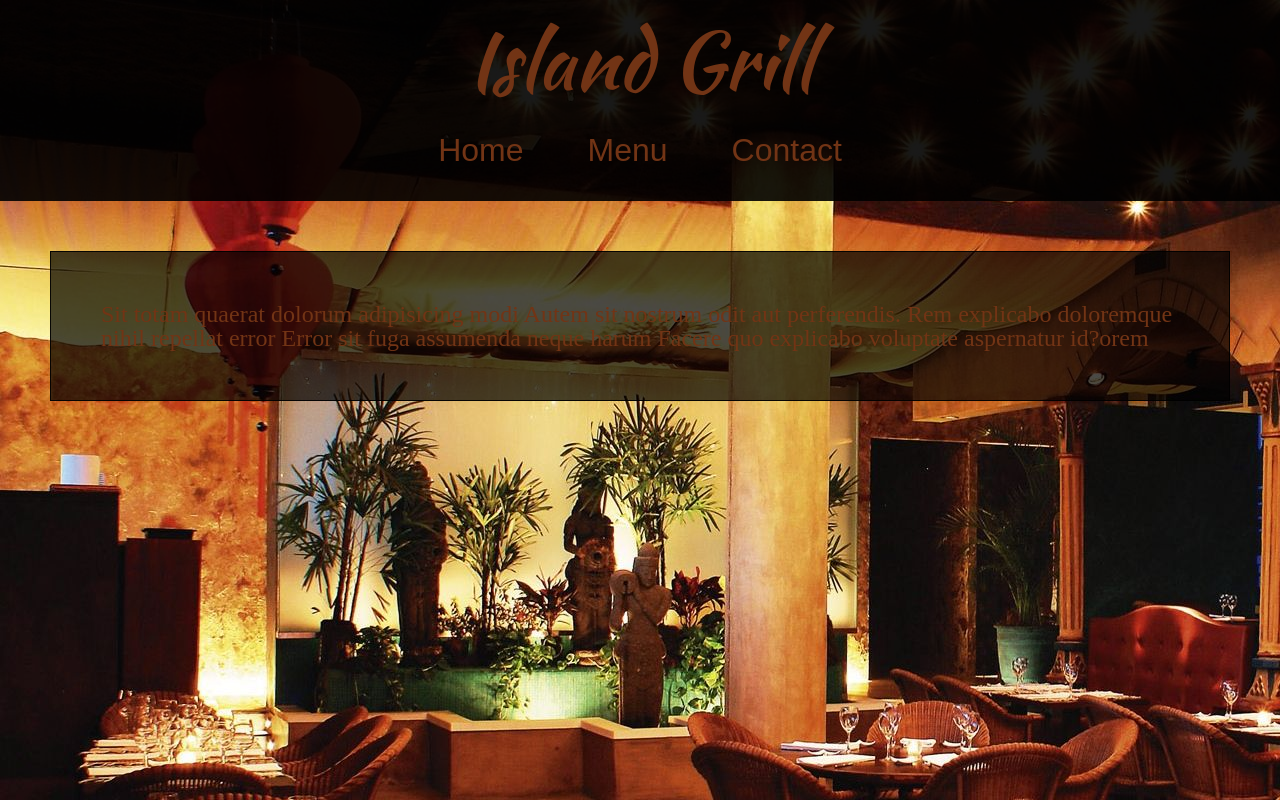
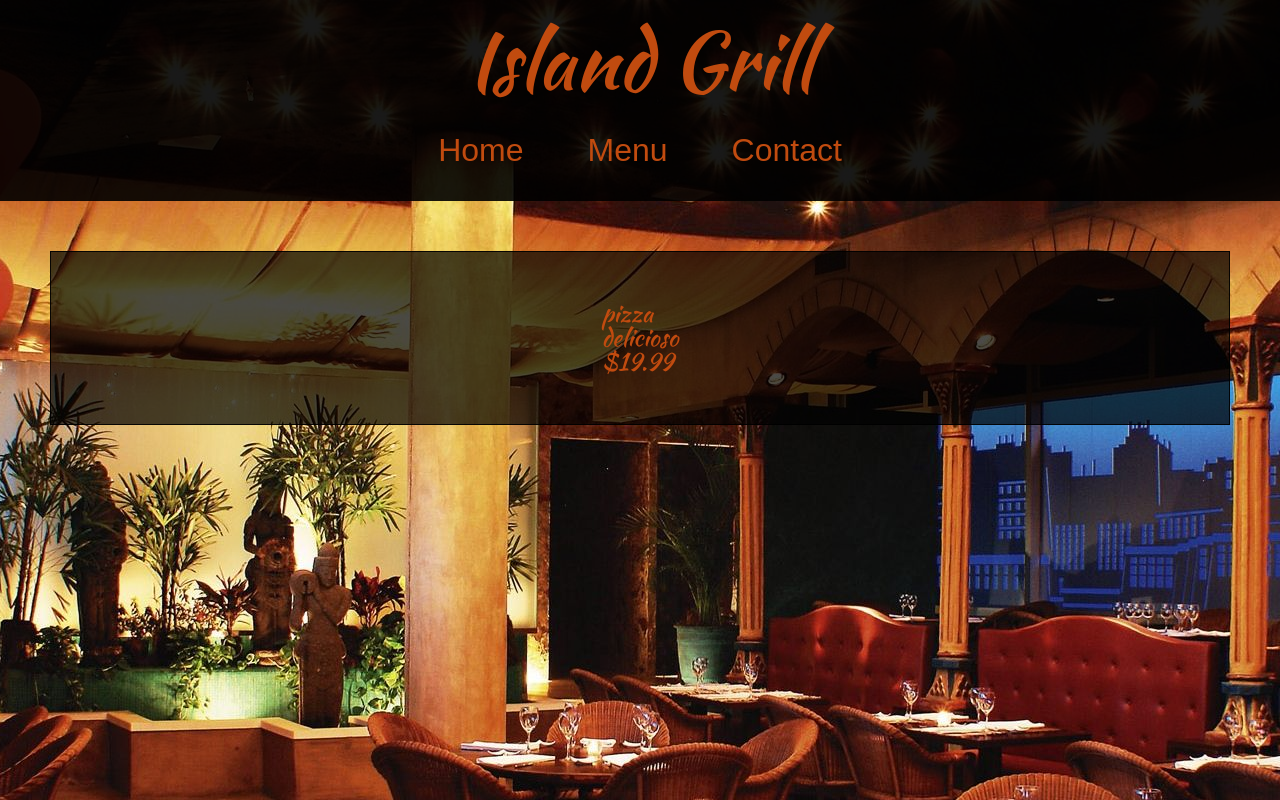
Before and after one commit to jplante01/TOP-restaurant-page, a website built with webpack: page dist/index.html in a window 1280 px wide. Both pictures are taken after a click on the button "Menu". Built offline with nearby package versions, Linux system fonts and the light colour scheme.

Commit message:
Implement generateMenuItem function

```diff
--- a/src/contact.js
+++ b/src/contact.js
@@ -1,12 +1,12 @@
 function loadContact() {
   const contact = document.createElement('div');
-  contact.id = 'contact'
+  contact.id = 'contact';
   const blurb = document.createElement('p');
-  blurb.textContent = "Sit totam quaerat dolorum adipisicing modi Autem sit nostrum odit aut perferendis. Rem explicabo doloremque nihil repellat error Error sit fuga assumenda neque harum Facere quo explicabo voluptate aspernatur id?orem"
 
+  blurb.textContent = 'Sit totam quaerat dolorum adipisicing modi Autem sit nostrum odit aut perferendis. Rem explicabo doloremque nihil repellat error Error sit fuga assumenda neque harum Facere quo explicabo voluptate aspernatur id?orem';
 
   const invite = document.createElement('p');
-  invite.textContent = "Consectetur vitae sit cumque libero expedita Autem aliquam laboriosam vitae alias accusantium eaque tenetur. Pariatur a facere officia dolores perspiciatis! Harum eveniet eligendi doloribus repellat quaerat Optio amet commodi dolore"
+  invite.textContent = 'Consectetur vitae sit cumque libero expedita Autem aliquam laboriosam vitae alias accusantium eaque tenetur. Pariatur a facere officia dolores perspiciatis! Harum eveniet eligendi doloribus repellat quaerat Optio amet commodi dolore';
 
   contact.appendChild(blurb);
   contact.appendChild(invite);
--- a/src/index.js
+++ b/src/index.js
@@ -1,10 +1,10 @@
 import './styles.css';
-import './back.jpeg';
-import createHeader from './header.js';
-import createMain from './main.js';
-import loadHome from './home.js';
-import loadMenu from './menu.js';
-import loadContact from './contact.js';
+import './images/back.jpeg';
+import createHeader from './header';
+import createMain from './main';
+import loadHome from './home';
+import loadMenu from './menu';
+import loadContact from './contact';
 
 function initializeWebsite() {
   const content = document.getElementById('content');
@@ -28,8 +28,7 @@ function populatePage(target) {
 
   if (target === currentPage) return;
   main.textContent = '';
-  main.appendChild(func[target]())
-  // main.appendChild((func.target)();
+  main.appendChild(func[target]());
 }
 
 function loadEventListeners() {
--- a/src/menu.js
+++ b/src/menu.js
@@ -1,10 +1,30 @@
 function loadMenu() {
   const menu = document.createElement('div');
   menu.id = 'menu';
-  menu.classList.add('f-col');
-  const blurb = document.createElement('p');
-  blurb.textContent = 'Sit totam quaerat dolorum adipisicing modi Autem sit nostrum odit aut perferendis. Rem explicabo doloremque nihil repellat error Error sit fuga assumenda neque harum Facere quo explicabo voluptate aspernatur id?orem';
-  menu.appendChild(blurb);
+  menu.classList.add('grid');
+
+  function generateMenuItem(name, description, cost) {
+    const item = document.createElement('div');
+    item.classList.add('menu-item');
+
+    const itemName = document.createElement('h1');
+    itemName.textContent = name;
+    itemName.classList.add('item-name');
+    item.appendChild(itemName);
+
+    const itemDescription = document.createElement('p');
+    itemDescription.textContent = description;
+    itemDescription.classList.add('item-description');
+    item.appendChild(itemDescription);
+
+    const itemCost = document.createElement('h2');
+    itemCost.textContent = cost;
+    itemCost.classList.add('item-cost');
+    item.appendChild(itemCost);
+
+    return item;
+  }
+  menu.appendChild(generateMenuItem('pizza', 'delicioso', '$19.99'));
   return menu;
 }
 export default loadMenu;
--- a/src/styles.css
+++ b/src/styles.css
@@ -50,7 +50,7 @@ table {
 /* End Reset */
 
 :root {
-  --font-color: #723415;
+  --font-color: #c14b0f;
   --font-color-dark: #aaa;
   --border-color: #222;
   --background-light: rgba(0,0,0,0.7);
@@ -58,7 +58,8 @@ table {
 }
 
 body {
-  background-image: url(./back.jpeg);
+  background-image: url(./images/back.jpeg);
+  background-position: center top;
 }
 
 .f-col {
@@ -99,9 +100,15 @@ body {
 
 .main > div {
   margin: 50px;
+  font-family: 'Kaushan Script', cursive;
+}
+
+.main > div > p {
+  font-size: 38px;
+  margin: 50px;
 }
 
 #tiki {
-  width: 100px;
-  height: 200px;
+  width: 200px;
+  height: 300px;
 }
--- a/webpack.config.js
+++ b/webpack.config.js
@@ -21,5 +21,5 @@ module.exports = {
   },
   devServer: {
     static: './dist',
-   },
+  },
 };
```
Also changed, not shown: src/images/back.jpeg (renamed from src/back.jpeg), src/tiki.png (deleted).
